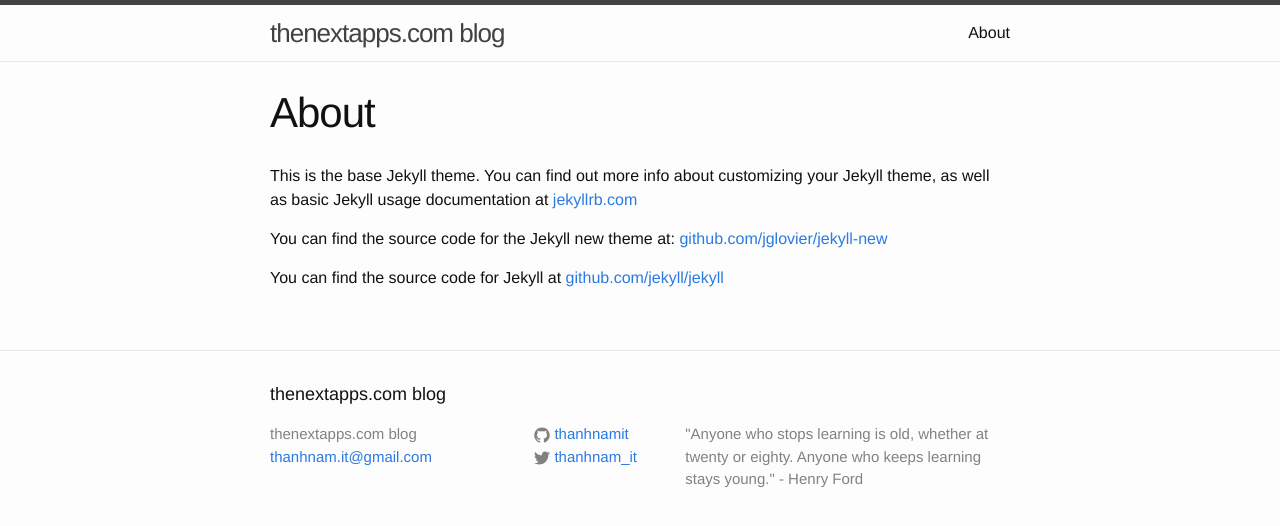
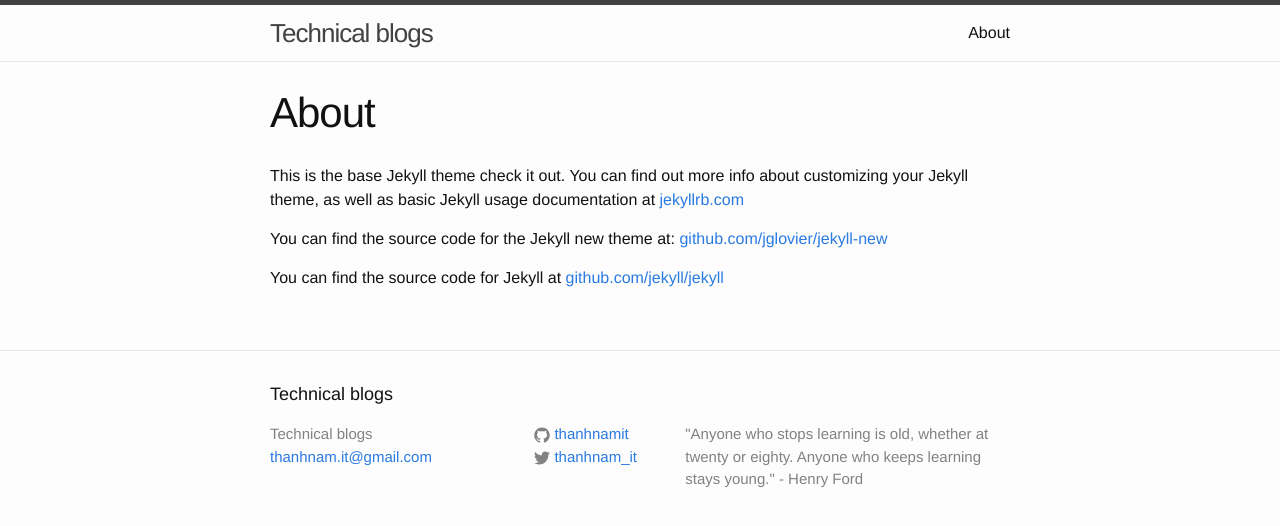
Before and after one commit to thanhnamit/thanhnamit.github.io, a Jekyll site: the page built from about.md, in a window 1280 px wide. Shown: the top 526 px of the page. Built offline with Jekyll 4.4.1, drawn with Linux system fonts in a browser that asks for light colours.

Commit message:
update changes

```diff
--- a/_config.yml
+++ b/_config.yml
@@ -1,5 +1,5 @@
 # Site settings
-title: thenextapps.com blog
+title: Technical blogs
 email: thanhnam.it@gmail.com
 description: > # this means to ignore newlines until "baseurl:"
   "Anyone who stops learning is old, whether at twenty or eighty. Anyone who keeps learning stays young." - Henry Ford
--- a/about.md
+++ b/about.md
@@ -4,7 +4,7 @@ title: About
 permalink: /about/
 ---
 
-This is the base Jekyll theme. You can find out more info about customizing your Jekyll theme, as well as basic Jekyll usage documentation at [jekyllrb.com](http://jekyllrb.com/)
+This is the base Jekyll theme check it out. You can find out more info about customizing your Jekyll theme, as well as basic Jekyll usage documentation at [jekyllrb.com](http://jekyllrb.com/)
 
 You can find the source code for the Jekyll new theme at: [github.com/jglovier/jekyll-new](https://github.com/jglovier/jekyll-new)
 
```
Also changed, not shown: Gemfile.lock, 1 other file.
